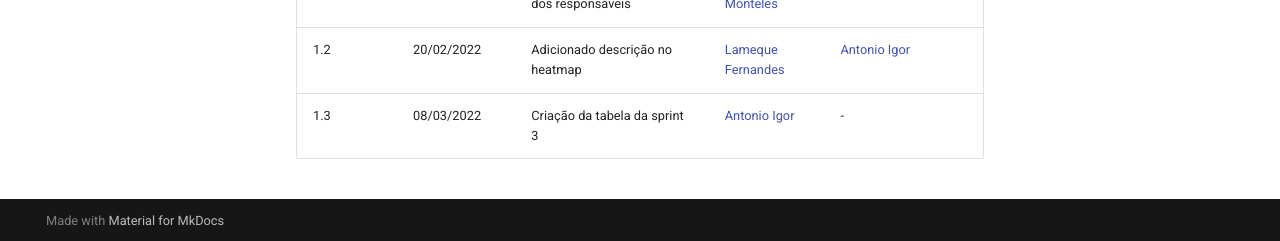
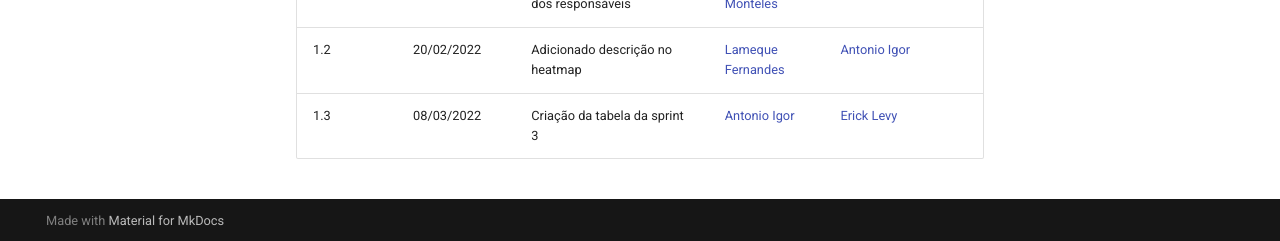
Before and after one commit to Requisitos-de-Software/2021.2-Prime-video, an MkDocs documentation site: the page built from docs/planejamento/cronograma.md, in a window 1280 px wide and 900 px high, scrolled down 3221 px. Shown: the part 656-897 px from the top of the window. Built offline with MkDocs 1.6.1 and Material for MkDocs 9.7.7, drawn with Linux system fonts in a browser that asks for light colours; comment, search, counter and statistics services are not loaded.

Commit message:
Update cronograma.md
A tabela esta de acordo e padronizada

```diff
--- a/docs/planejamento/cronograma.md
+++ b/docs/planejamento/cronograma.md
@@ -88,4 +88,4 @@ Plano de ensino da matéria. Disponível em: <https://aprender3.unb.br/pluginfil
 |1.1|14/02/2022| Criação da tabela da sprint 2 |[Antonio Igor](https://github.com/antonioigorcarvalho)|[Douglas Monteles](https://github.com/douglasmonteles), [Caio Santos](https://github.com/caiobsantos) e [Erick Levy](https://github.com/ericklevy)|
 |1.1.1|20/02/2022| Adicionando o link no nome dos responsáveis |[Douglas Monteles](https://github.com/douglasmonteles)|[Sávio Cunha](https://github.com/savioc2)|
 |1.2|20/02/2022| Adicionado descrição no heatmap |[Lameque Fernandes](https://github.com/lamequefernandes)|[Antonio Igor](https://github.com/antonioigorcarvalho)|
-|1.3|08/03/2022| Criação da tabela da sprint 3 | [Antonio Igor](https://github.com/antonioigorcarvalho) | - |
+|1.3|08/03/2022| Criação da tabela da sprint 3 | [Antonio Igor](https://github.com/antonioigorcarvalho) | [Erick Levy](https://github.com/ericklevy) |
```
